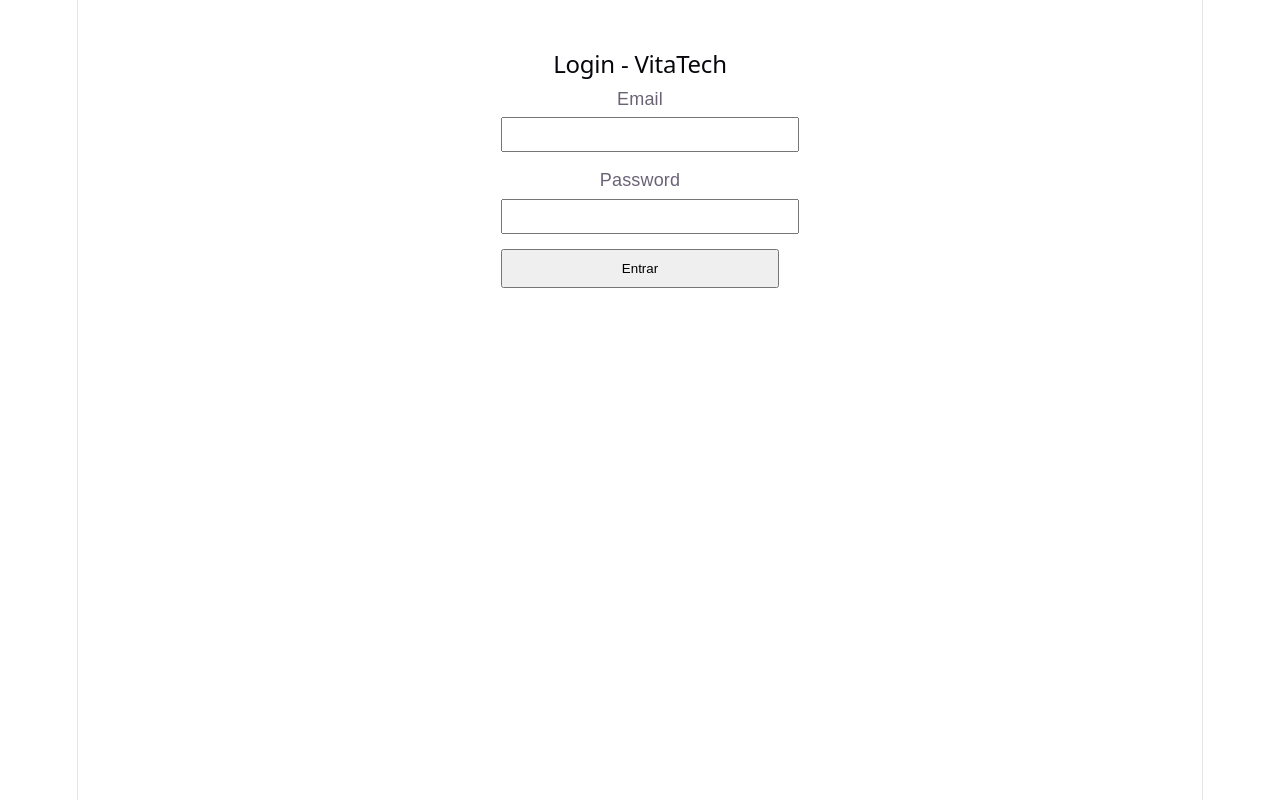
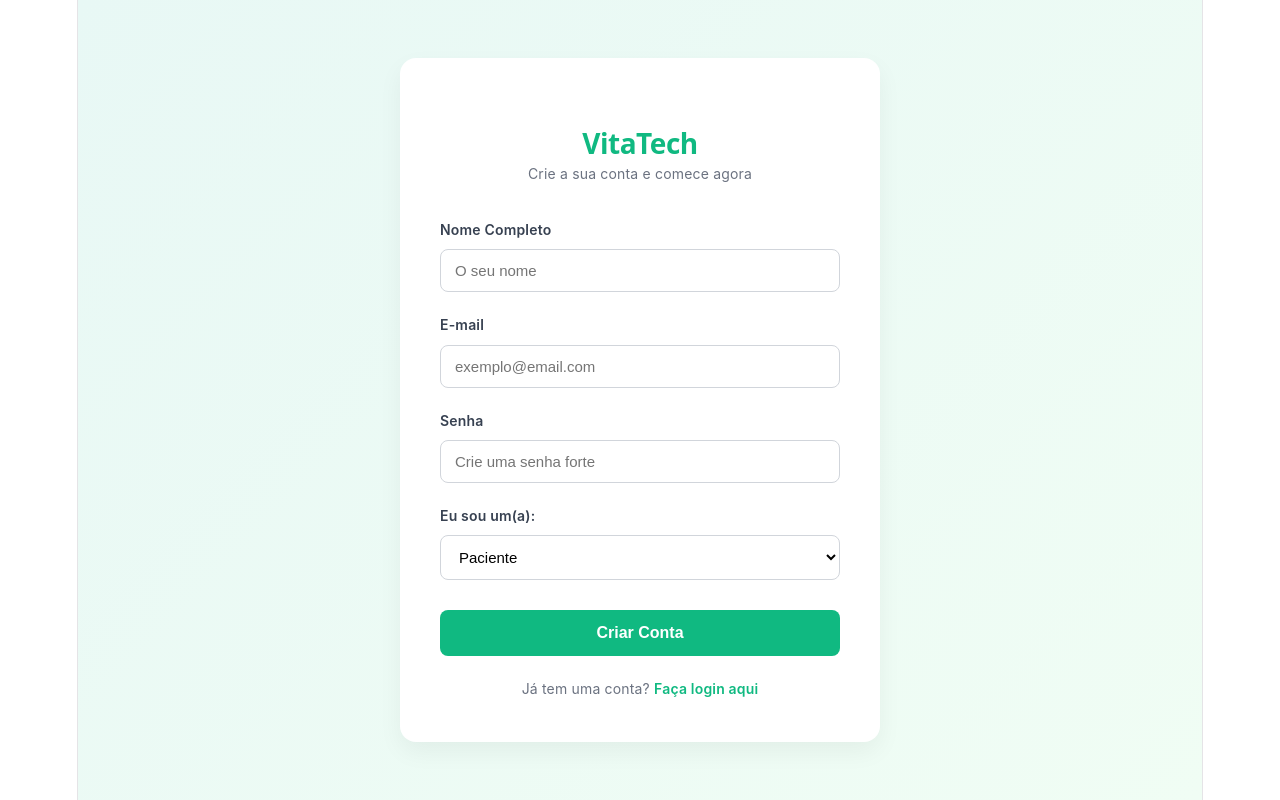
Before and after one commit to DaniloLO53/vitatech_client, a React (Vite) app: page /register in a window 1280 px wide. Before the commit this address led to /login. Built offline with nearby package versions, Linux system fonts and the light colour scheme.

Commit message:
feat: login e sign up

```diff
--- a/src/App.tsx
+++ b/src/App.tsx
@@ -1,6 +1,7 @@
 import { BrowserRouter, Routes, Route, Navigate } from 'react-router-dom';
 import { AuthProvider } from './contexts/AuthContext';
 import { Login } from './pages/Login';
+import { Register } from './pages/Register'; // <-- Importe aqui
 
 export function App() {
   return (
@@ -8,12 +9,11 @@
       <BrowserRouter>
         <Routes>
           <Route path="/login" element={<Login />} />
+          <Route path="/register" element={<Register />} /> {/* <-- Nova rota aqui */}
 
-          {/* Rotas temporárias apenas para testar o redirecionamento */}
           <Route path="/painel-paciente" element={<h2>Painel do Paciente</h2>} />
           <Route path="/painel-nutricionista" element={<h2>Painel do Nutricionista</h2>} />
 
-          {/* Redireciona a raiz para o login */}
           <Route path="*" element={<Navigate to="/login" />} />
         </Routes>
       </BrowserRouter>
--- /dev/null
+++ b/src/pages/Login.css
@@ -0,0 +1,104 @@
+/* src/pages/Login.css */
+.login-container {
+  min-height: 100vh;
+  display: flex;
+  align-items: center;
+  justify-content: center;
+  background: linear-gradient(135deg, #e8f8f5 0%, #f0fdf4 100%); /* Fundo verde muito suave */
+  font-family: 'Inter', 'Segoe UI', Roboto, Helvetica, Arial, sans-serif;
+}
+
+.login-card {
+  background-color: #ffffff;
+  padding: 40px;
+  border-radius: 16px;
+  box-shadow: 0 10px 25px rgba(0, 0, 0, 0.05);
+  width: 100%;
+  max-width: 400px;
+  text-align: center;
+}
+
+.login-logo {
+  color: #10b981; /* Verde esmeralda (Saúde/Nutrição) */
+  font-size: 28px;
+  font-weight: 800;
+  margin-bottom: 5px;
+  letter-spacing: -0.5px;
+}
+
+.login-subtitle {
+  color: #6b7280;
+  font-size: 14px;
+  margin-bottom: 30px;
+}
+
+.login-error {
+  background-color: #fef2f2;
+  color: #ef4444;
+  padding: 12px;
+  border-radius: 8px;
+  margin-bottom: 20px;
+  font-size: 14px;
+  border: 1px solid #fecaca;
+  text-align: left;
+}
+
+.login-form {
+  display: flex;
+  flex-direction: column;
+  gap: 20px;
+  text-align: left;
+}
+
+.input-group {
+  display: flex;
+  flex-direction: column;
+  gap: 6px;
+}
+
+.input-group label {
+  font-size: 14px;
+  font-weight: 600;
+  color: #374151;
+}
+
+.input-group input {
+  padding: 12px 14px;
+  border: 1px solid #d1d5db;
+  border-radius: 8px;
+  font-size: 15px;
+  transition: all 0.2s ease;
+  outline: none;
+}
+
+.input-group input:focus {
+  border-color: #10b981;
+  box-shadow: 0 0 0 3px rgba(16, 185, 129, 0.15); /* Brilho verde ao clicar */
+}
+
+.btn-submit {
+  background-color: #10b981;
+  color: white;
+  padding: 14px;
+  border: none;
+  border-radius: 8px;
+  font-size: 16px;
+  font-weight: 600;
+  cursor: pointer;
+  transition: background-color 0.2s ease, transform 0.1s ease;
+  margin-top: 10px;
+}
+
+.btn-submit:hover:not(:disabled) {
+  background-color: #059669; /* Verde mais escuro no hover */
+}
+
+.btn-submit:active:not(:disabled) {
+  transform: scale(0.98);
+}
+
+.btn-submit:disabled {
+  background-color: #9ca3af;
+  cursor: not-allowed;
+  opacity: 0.7;
+}
--- a/src/pages/Login.tsx
+++ b/src/pages/Login.tsx
@@ -1,14 +1,16 @@
-import { useState, useContext } from "react";
-import type { SyntheticEvent } from "react";
-import { useNavigate } from "react-router-dom";
-import { api } from "../services/api";
-import { AuthContext } from "../contexts/AuthContext";
-import axios from "axios";
+import { useState, useContext } from 'react';
+import type { SyntheticEvent } from 'react';
+import { useNavigate, Link } from 'react-router-dom';
+import axios from 'axios';
+import { api } from '../services/api';
+import { AuthContext } from '../contexts/AuthContext';
+import './Login.css'; // Importando os estilos modernos
+
 
 export function Login() {
-  const [email, setEmail] = useState("");
-  const [password, setPassword] = useState("");
-  const [errorMessage, setErrorMessage] = useState("");
+  const [email, setEmail] = useState('');
+  const [password, setPassword] = useState('');
+  const [errorMessage, setErrorMessage] = useState('');
   const [isLoading, setIsLoading] = useState(false);
 
   const { signIn } = useContext(AuthContext);
@@ -16,38 +18,33 @@
 
   async function handleLogin(e: SyntheticEvent<HTMLFormElement>) {
     e.preventDefault();
-    setErrorMessage("");
+    setErrorMessage('');
     setIsLoading(true);
 
     try {
-      // Chamada à API conforme a especificação[cite: 1]
-      const response = await api.post("/api/auth/login", {
+      const response = await api.post('/api/auth/login', {
         email,
         password,
       });
 
       const { token, name, role } = response.data;
-
-      // Guarda os dados no nosso Contexto/LocalStorage
       signIn(token, { name, role });
 
-      // Redireciona com base na role
-      if (role === "NUTRITIONIST") {
-        navigate("/painel-nutricionista");
+      if (role === 'NUTRITIONIST') {
+        navigate('/painel-nutricionista');
       } else {
-        navigate("/painel-paciente");
+        navigate('/painel-paciente');
       }
+
     } catch (error) {
       if (axios.isAxiosError(error)) {
-        // Agora o TypeScript sabe que 'error' é um AxiosError e reconhece o '.response'
         if (error.response && error.response.data) {
-          setErrorMessage(error.response.data); // Mensagem de erro do back-end[cite: 3]
+          setErrorMessage(error.response.data);
         } else {
-          setErrorMessage("Erro ao conectar com o servidor.");
+          setErrorMessage('Erro ao conectar com o servidor.');
         }
       } else {
-        // Caso ocorra um erro que não seja do Axios (ex: erro de sintaxe)
-        setErrorMessage("Ocorreu um erro inesperado.");
+        setErrorMessage('Ocorreu um erro inesperado.');
       }
     } finally {
       setIsLoading(false);
@@ -55,63 +52,52 @@
   }
 
   return (
-    <div
-      style={{
-        maxWidth: "400px",
-        margin: "50px auto",
-        fontFamily: "sans-serif",
-      }}
-    >
-      <h2>Login - VitaTech</h2>
+    <div className="login-container">
+      <div className="login-card">
+
+        {/* Cabeçalho da área de Saúde */}
+        <h1 className="login-logo">VitaTech</h1>
+        <p className="login-subtitle">Nutrição e Bem-estar ao seu alcance</p>
 
         {errorMessage && (
-        <div
-          style={{
-            backgroundColor: "#ffebee",
-            color: "#c62828",
-            padding: "10px",
-            marginBottom: "15px",
-            borderRadius: "4px",
-          }}
-        >
+          <div className="login-error">
             {errorMessage}
           </div>
         )}
 
-      <form
-        onSubmit={handleLogin}
-        style={{ display: "flex", flexDirection: "column", gap: "15px" }}
-      >
-        <div>
-          <label>Email</label>
+        <form onSubmit={handleLogin} className="login-form">
+          <div className="input-group">
+            <label htmlFor="email">E-mail</label>
             <input
+              id="email"
               type="email"
+              placeholder="exemplo@email.com"
               value={email}
               onChange={(e) => setEmail(e.target.value)}
               required
-            style={{ width: "100%", padding: "8px", marginTop: "5px" }}
             />
           </div>
 
-        <div>
-          <label>Password</label>
+          <div className="input-group">
+            <label htmlFor="password">Senha</label>
             <input
+              id="password"
               type="password"
+              placeholder="Sua senha de acesso"
               value={password}
               onChange={(e) => setPassword(e.target.value)}
               required
-            style={{ width: "100%", padding: "8px", marginTop: "5px" }}
             />
           </div>
 
-        <button
-          type="submit"
-          disabled={isLoading}
-          style={{ padding: "10px", cursor: "pointer" }}
-        >
-          {isLoading ? "A entrar..." : "Entrar"}
+          <button type="submit" className="btn-submit" disabled={isLoading}>
+            {isLoading ? 'Entrando...' : 'Entrar na Plataforma'}
           </button>
         </form>
+        <div style={{ marginTop: '20px', fontSize: '14px', color: '#6b7280', textAlign: 'center' }}>
+          Ainda não tem conta? <Link to="/register" style={{ color: '#10b981', fontWeight: 600, textDecoration: 'none' }}>Registe-se aqui</Link>
+        </div>
+      </div>
     </div>
   );
 }
--- /dev/null
+++ b/src/pages/Register.tsx
@@ -0,0 +1,147 @@
+import { useState, useContext } from 'react';
+import type { SyntheticEvent } from 'react';
+import { useNavigate, Link } from 'react-router-dom';
+import axios from 'axios';
+import { api } from '../services/api';
+import { AuthContext } from '../contexts/AuthContext';
+import './Login.css'; // Reutilizamos o mesmo ficheiro de estilos!
+
+export function Register() {
+  const [name, setName] = useState('');
+  const [email, setEmail] = useState('');
+  const [password, setPassword] = useState('');
+  const [role, setRole] = useState<'PATIENT' | 'NUTRITIONIST'>('PATIENT');
+
+  const [errorMessage, setErrorMessage] = useState('');
+  const [isLoading, setIsLoading] = useState(false);
+
+  const { signIn } = useContext(AuthContext);
+  const navigate = useNavigate();
+
+  async function handleRegister(e: SyntheticEvent<HTMLFormElement>) {
+    e.preventDefault();
+    setErrorMessage('');
+    setIsLoading(true);
+
+    try {
+      // Chamada à API para registar conforme a especificação[cite: 1]
+      const response = await api.post('/api/auth/register', {
+        name,
+        email,
+        password,
+        role
+      });
+
+      // A API já devolve o token e os dados no registo, logo podemos fazer auto-login[cite: 1]
+      const { token, name: userName, role: userRole } = response.data;
+      signIn(token, { name: userName, role: userRole });
+
+      // Redireciona com base na role[cite: 3]
+      if (userRole === 'NUTRITIONIST') {
+        navigate('/painel-nutricionista');
+      } else {
+        navigate('/painel-paciente');
+      }
+
+    } catch (error) {
+      if (axios.isAxiosError(error)) {
+        if (error.response && error.response.data) {
+          setErrorMessage(error.response.data); // Exibe mensagem em texto simples[cite: 3]
+        } else {
+          setErrorMessage('Erro ao conectar com o servidor.');
+        }
+      } else {
+        setErrorMessage('Ocorreu um erro inesperado.');
+      }
+    } finally {
+      setIsLoading(false);
+    }
+  }
+
+  return (
+    <div className="login-container">
+      <div className="login-card">
+
+        <h1 className="login-logo">VitaTech</h1>
+        <p className="login-subtitle">Crie a sua conta e comece agora</p>
+
+        {errorMessage && (
+          <div className="login-error">
+            {errorMessage}
+          </div>
+        )}
+
+        <form onSubmit={handleRegister} className="login-form">
+          <div className="input-group">
+            <label htmlFor="name">Nome Completo</label>
+            <input
+              id="name"
+              type="text"
+              placeholder="O seu nome"
+              value={name}
+              onChange={(e) => setName(e.target.value)}
+              required
+            />
+          </div>
+
+          <div className="input-group">
+            <label htmlFor="email">E-mail</label>
+            <input
+              id="email"
+              type="email"
+              placeholder="exemplo@email.com"
+              value={email}
+              onChange={(e) => setEmail(e.target.value)}
+              required
+            />
+          </div>
+
+          <div className="input-group">
+            <label htmlFor="password">Senha</label>
+            <input
+              id="password"
+              type="password"
+              placeholder="Crie uma senha forte"
+              value={password}
+              onChange={(e) => setPassword(e.target.value)}
+              required
+              minLength={6}
+            />
+          </div>
+
+          <div className="input-group">
+            <label htmlFor="role">Eu sou um(a):</label>
+            <select
+              id="role"
+              value={role}
+              onChange={(e) => setRole(e.target.value as 'PATIENT' | 'NUTRITIONIST')}
+              required
+              /* Adicionamos o mesmo estilo dos inputs para ficar uniforme */
+              style={{
+                padding: '12px 14px',
+                border: '1px solid #d1d5db',
+                borderRadius: '8px',
+                fontSize: '15px',
+                outline: 'none',
+                backgroundColor: 'white',
+                cursor: 'pointer'
+              }}
+            >
+              <option value="PATIENT">Paciente</option>
+              <option value="NUTRITIONIST">Nutricionista</option>
+            </select>
+          </div>
+
+          <button type="submit" className="btn-submit" disabled={isLoading}>
+            {isLoading ? 'A registar...' : 'Criar Conta'}
+          </button>
+        </form>
+
+        <div style={{ marginTop: '20px', fontSize: '14px', color: '#6b7280' }}>
+          Já tem uma conta? <Link to="/login" style={{ color: '#10b981', fontWeight: 600, textDecoration: 'none' }}>Faça login aqui</Link>
+        </div>
+
+      </div>
+    </div>
+  );
+}
```
Lines whose indentation alone changed are shown as unchanged.
